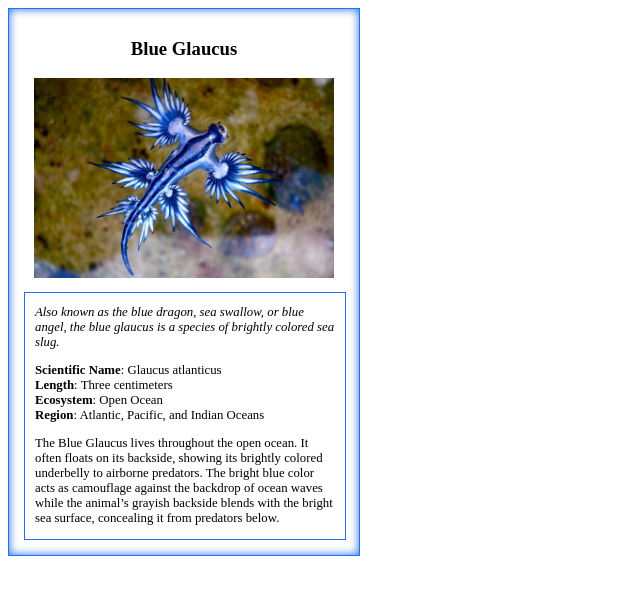
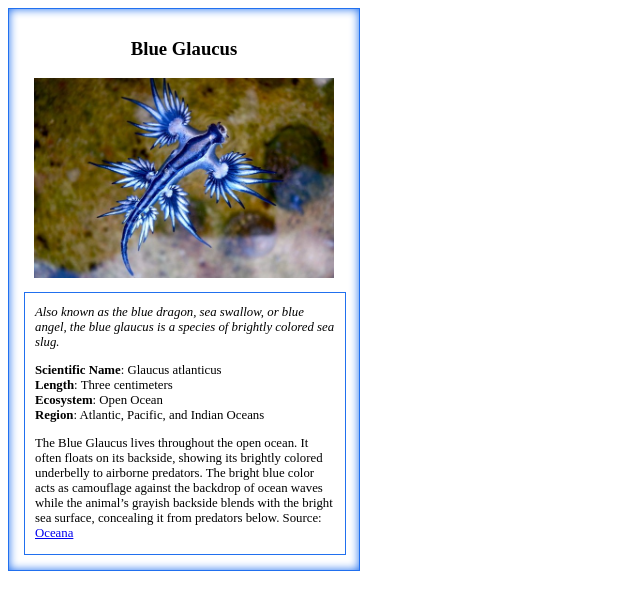
Before and after one commit to seferiana/animalcard, a plain HTML site: page index.html in a window 1280 px wide. Shown: the whole page, without its empty margins (0-640 px from the left). Drawn offline with Linux system fonts and the light colour scheme.

Commit message:
updated with source

```diff
--- a/index.html
+++ b/index.html
@@ -23,7 +23,7 @@
 				<li><span class="title">Region</span>: Atlantic, Pacific, and Indian Oceans</li>
 			</ul>
 			<!-- your favorite animal's description goes here -->
-			<p>The Blue Glaucus lives throughout the open ocean. It often floats on its backside, showing its brightly colored underbelly to airborne predators. The bright blue color acts as camouflage against the backdrop of ocean waves while the animal’s grayish backside blends with the bright sea surface, concealing it from predators below.</p>
+			<p>The Blue Glaucus lives throughout the open ocean. It often floats on its backside, showing its brightly colored underbelly to airborne predators. The bright blue color acts as camouflage against the backdrop of ocean waves while the animal’s grayish backside blends with the bright sea surface, concealing it from predators below. Source: <a href="http://oceana.org/marine-life/corals-and-other-invertebrates/blue-glaucus">Oceana</a></p>
 		</div>
 	 </div>
 	</div>
```
